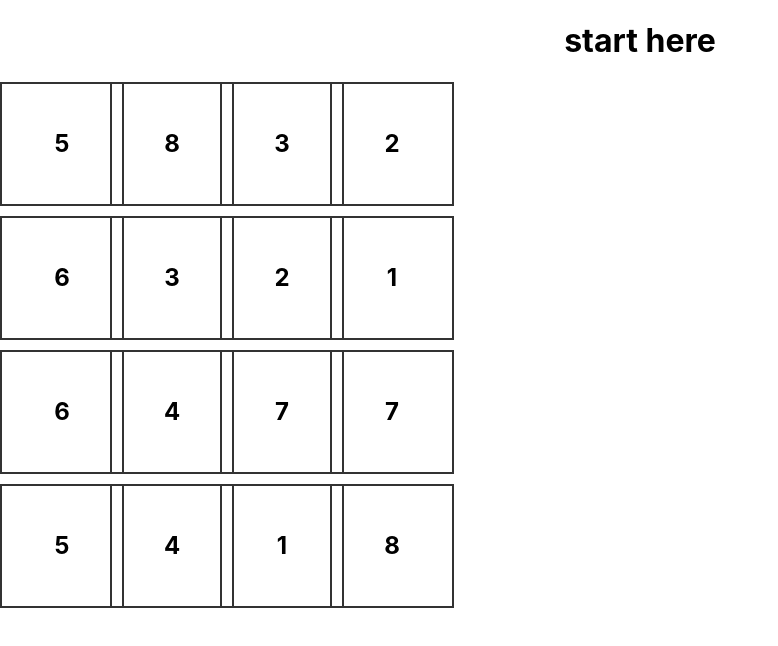
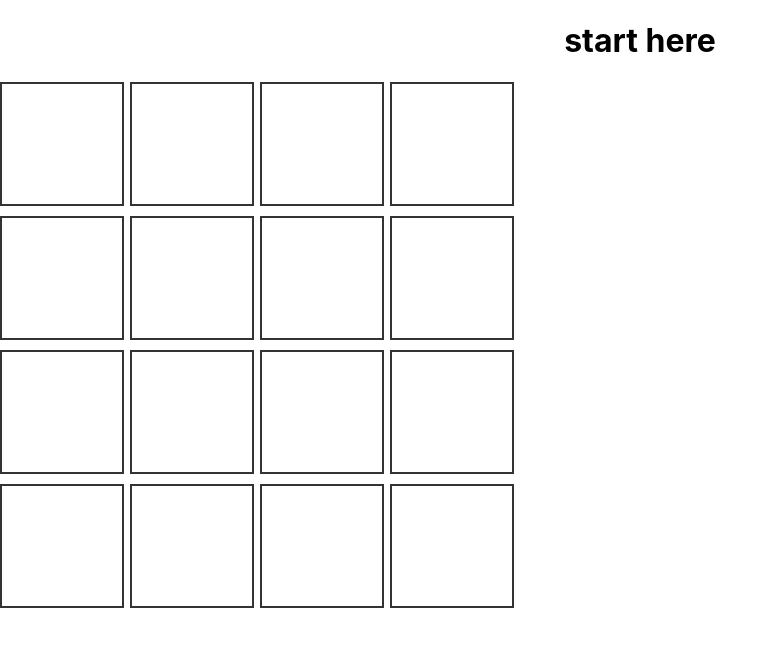
Before and after one commit to PafnutiyMcNick/createApp, a React (Create React App) app in the folder client/: page / in a window 1280 px wide. Shown: the top 646 px of the page, without its empty margins (0-778 px from the left). Built offline with nearby package versions, Linux system fonts and the light colour scheme.

Commit message:
add game logic

```diff
--- a/client/src/components/game.css
+++ b/client/src/components/game.css
@@ -15,9 +15,13 @@
     cursor: pointer;
 }
 
+.card.flipped {
+    background-color: #ccc;
+  }
+
 .card-container {
     display: grid;
-    grid-template-columns: repeat(4, 100px);
+    grid-template-columns: repeat(4, 120px);
     gap: 10px;
     margin-top: 20px;
   }
--- a/client/src/components/game.jsx
+++ b/client/src/components/game.jsx
@@ -10,35 +10,55 @@ const generateCards = () => {
 const shuffleArray = (array) => {
     const shuffledArray = array.slice();
 
-  for (let i = 1; i < shuffledArray.length - 1; i++){
+    for (let i = 1; i < shuffledArray.length - 1; i++) {
         const j = Math.floor(Math.random() * (i - 1));
         [shuffledArray[i], shuffledArray[j]] = [shuffledArray[j], shuffledArray[i]];
     }
 
-  console.log(shuffledArray)
     return shuffledArray;
 };
 
 const Game = () => {
-    const cards = generateCards();
-    console.log(cards)
+    const [cards, setCards] = useState(generateCards());
+    const [flippedIndices, setFlippedIndices] = useState([]);
+    const [matchedPairs, setMatchedPairs] = useState([]);
+
+    useEffect(() => {
+        if (flippedIndices.length === 2) {
+            const [firstIndex, secondIndex] = flippedIndices;
+            if (cards[firstIndex] === cards[secondIndex]) {
+                setMatchedPairs((prev) => [...prev, cards[firstIndex]]);
+            }
+            setTimeout(() => setFlippedIndices([]), 1000);
+        }
+    }, [flippedIndices, cards]);
+
+    const handleCardClick = (index) => {
+        if (flippedIndices.length < 2 && !flippedIndices.includes(index)) {
+            setFlippedIndices((prev) => [...prev, index]);
+        }
+    };
 
     const renderCard = (symbol, index) => {
+        const isFlipped = flippedIndices.includes(index) || matchedPairs.includes(symbol);
         return (
-            <div key = {index}
-            className = 'card'
+          <div
+            key={index}
+            className={`card ${isFlipped ? 'flipped' : ''}`}
+            onClick={() => handleCardClick(index)}
           >
-            {symbol}
+            {isFlipped ? symbol : ' '}
           </div>
-        )
-    }
+        );
+      };
 
-    return(
-        <div className='card-container'>
+      return (
+        <div className="App">
+          <div className="card-container">
             {cards.map((symbol, index) => renderCard(symbol, index))}
-
           </div>
-    )
+        </div>
+      );
     };
 
 export default Game;
```
Lines whose indentation alone changed are shown as unchanged.
